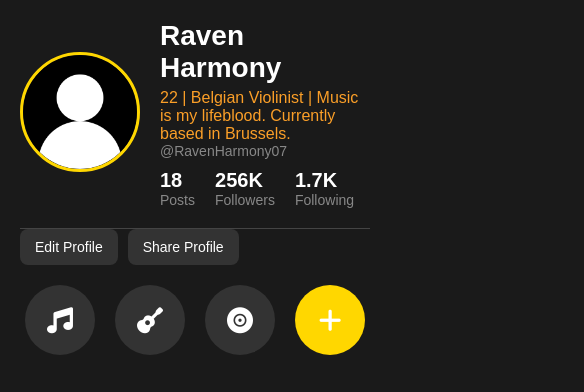
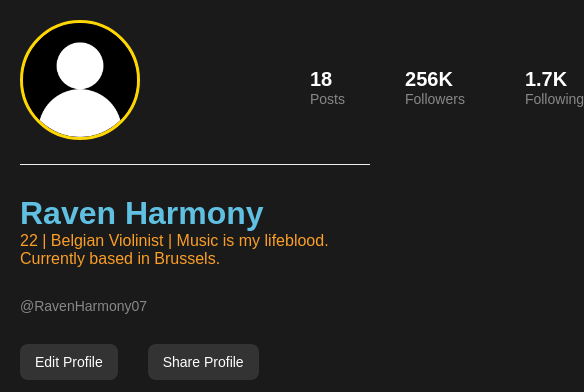
Before and after one commit to Acrolix/cromalink-frontend-update, a website built with Vite: page src/profile.html in a window 390 px wide. Shown: the top 392 px of the page, 584 px wide, since content can reach past the window. Built offline with nearby package versions, Linux system fonts and the light colour scheme; grey boxes are pictures that could not be loaded.

Commit message:
actualizar diseño profile responsive

```diff
--- a/src/css/profile.css
+++ b/src/css/profile.css
@@ -51,6 +51,17 @@ body {
   justify-content: space-between;
   border-bottom: 1px solid #444;
   padding-bottom: 20px;
+}
+
+.user {
+  color: #60C0E2;
+  margin-bottom: 30px;
+  margin-top: 30px;
+}
+
+
+.user_name_profile {
+  margin-top: 20px;
 }
 
 .profile-pic img {
@@ -182,7 +193,7 @@ button:hover {
     display: flex;
     align-items: center;
     justify-content: space-between;
-    border-bottom: 1px solid #444;
+    border-bottom: 1px solid #ecf0f1;
     padding-bottom: 20px;
   }
 
@@ -190,7 +201,7 @@ button:hover {
     display: flex;
     align-items: center;
     justify-content: space-between;
-    border-bottom: 1px solid #444;
+    border-bottom: 1px solid #ecf0f1;
     padding-bottom: 20px;
   }
 
@@ -224,8 +235,9 @@ button:hover {
 
   .stats {
     display: flex;
-    gap: 20px;
+    gap: 60px;
     margin-top: 10px;
+    margin-left: 150px;
   }
 
   .stat span {
@@ -240,8 +252,11 @@ button:hover {
   }
 
   .actions {
-    display: flex;
-    gap: 10px;
+        display: flex;
+        gap: 30px;
+        margin-bottom: 30px;
+        margin-top: 30px;
+        justify-content: normal;
   }
 
   button {
--- a/src/profile.html
+++ b/src/profile.html
@@ -41,9 +41,6 @@
                     <img src="/img/profile.png" alt="Foto de Perfil">
                 </div>
                 <div class="user-details">
-                    <h1>Raven Harmony</h1>
-                    <p class="bio">22 | Belgian Violinist | <span>Music is my lifeblood.</span> Currently based in Brussels.</p>
-                    <p class="username">@RavenHarmony07</p>
                     <div class="stats">
                         <div class="stat">
                             <span>18</span>
@@ -60,7 +57,15 @@
                     </div>
                 </div>
             </header>
-
+         <div class="user_name_profile">
+            <div class="user">
+                <h1>Raven Harmony</h1>
+                <p class="bio">22 | Belgian Violinist | <span>Music is my lifeblood.</span> Currently based in Brussels.</p>
+               </div>
+               <div>
+                <p class="username">@RavenHarmony07</p>
+               </div>
+         </div>
             <div class="actions">
                 <button class="edit-profile">Edit Profile</button>
                 <button class="share-profile">Share Profile</button>
```
